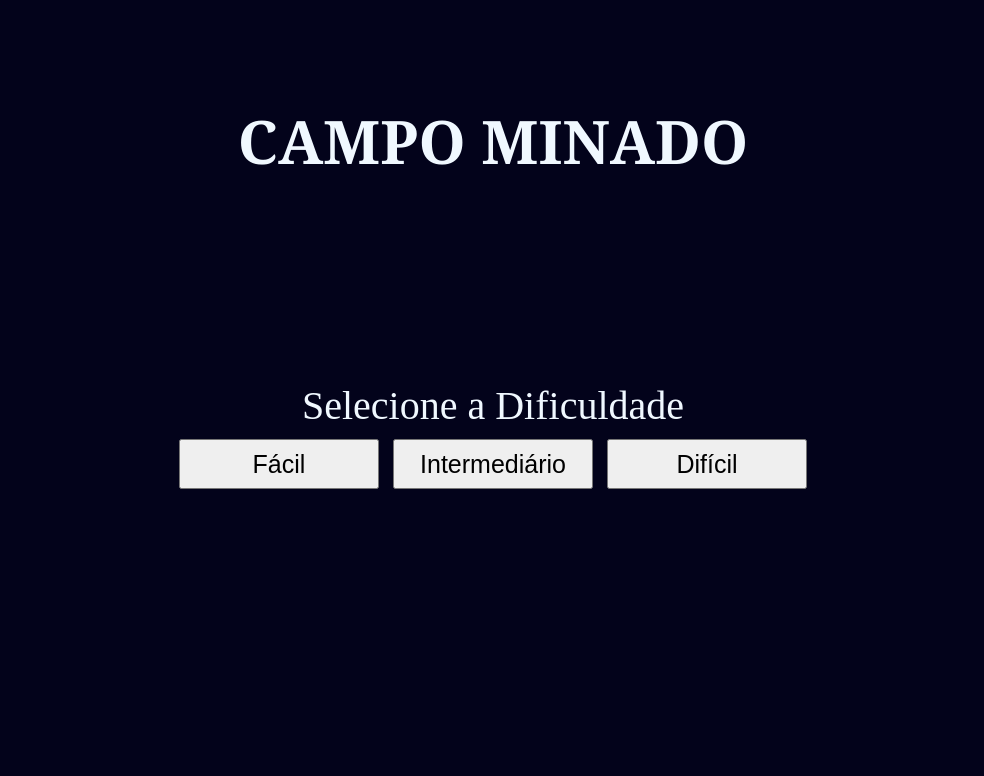
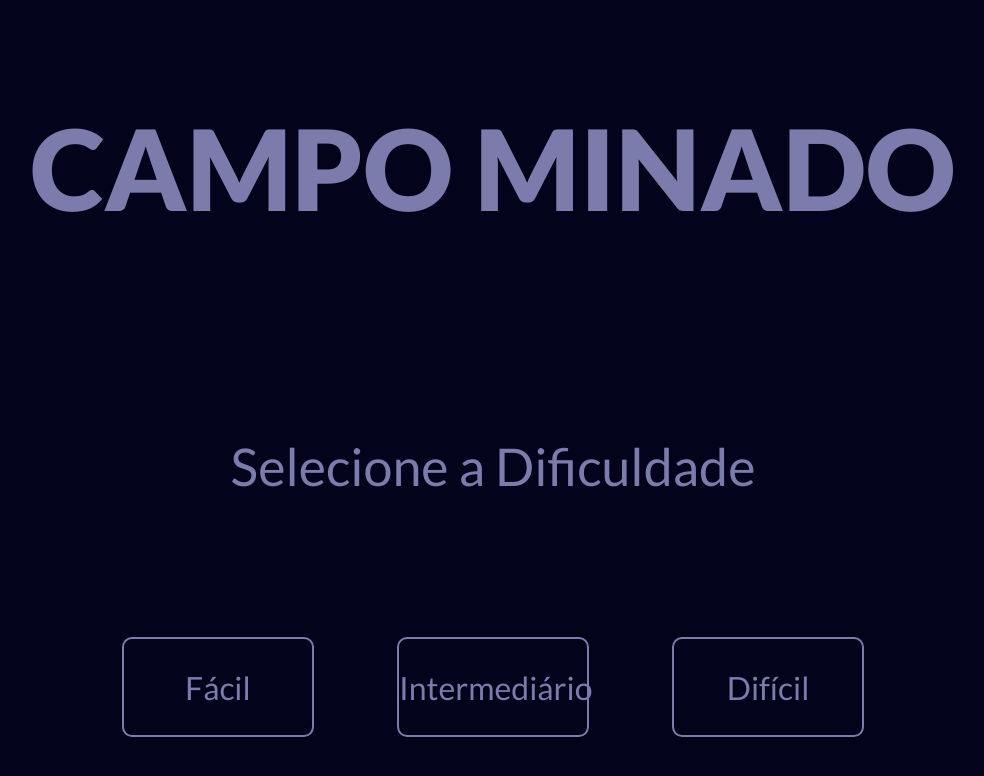
Before and after one commit to DaviAUJ/TrabalhoFinalPF, a plain HTML site: page campominado.html in a window 1280 px wide. Shown: the whole page, without its empty margins (147-1131 px from the left). Drawn offline with Linux system fonts and the light colour scheme.

Commit message:
Base para a função que cria o campo

```diff
--- a/campoStyle.css
+++ b/campoStyle.css
@@ -1,44 +1,66 @@
 @charset "UTF-8";
+@import url('https://fonts.googleapis.com/css2?family=Lato:wght@400;700;900&display=swap');
 
 * {
     margin: 0;
     padding: 0;
+
+    font-family: 'Lato', Arial, Helvetica, sans-serif;
+    color: #7b7bac;
 }
 
 :root {
     --dimensao: ;
 }
 
-body, main {
+body {
     background-color: #03031b;
-
-    height: 100vh;
 }
 
 h1 {
     text-align: center;
     margin-top: 100px;
-    color: aliceblue;
-    font-size: 60px;
-    font-family: Cambria, serif;
+
+    font-weight: 900;
+
+    font-size: 7rem;
 }
 
 p {
     text-align: center;
-    margin-top: 200px;
-    color: aliceblue;
-    font-size: 40px
+    margin: 200px 0px 100px;
+
+    font-size: 3.25rem;
 }
+
 #botoes {
     text-align: center;
 }
-#botoes button {
-    width:200px;
-    height: 50px;
-    font-size: 25px;
-    margin-right: 5px;
-    margin-left: 5px;
-    margin-top: 10px;
+
+#botoes > button {
+    width: 15%;
+    height: 100px;
+
+    font-size: 2rem;
+
+    margin: 40px 40px;
+
+    border-radius: 10px;
+    border-style: solid;
+    border-color: #7b7bac;
+
+    background-color: #03031b;
+}
+
+#botoes > button:hover {
+    background-color: #040416
+}
+
+#botoes > button:active {
+    background-color: #090913;
+    transform: scale(98%, 98%);
+
+    transition: 50ms linear;
 }
 
 #campo {
@@ -68,7 +90,8 @@ p {
 }
 
 #campo > div:active {
-    background-color: #1d1d29;
+    background-color: #7b7bac;
+    transform: scale(95%, 95%);
 
-    transition: background-color 50ms linear;
+    transition: 50ms linear;
 }
--- a/script.js
+++ b/script.js
@@ -1,3 +1,6 @@
+// Gera um número aleatório entre min e max, btw essa func não é pura
+const randint = (min) => (max) => Math.floor(Math.random() * (max - min + 1) + min)
+
 const divisaoInteira = (dividendo) => (divisor) => Math.floor(dividendo / divisor)
 
 // Cria elemento com já uma ID, este foi o melhor jeito de fazer que achei de fazer os dois ao mesmo tempo sem furar o paradigma
@@ -17,11 +20,43 @@ const carregar = (elementoHTML) => (dimensao) => (cont=0) => {
     carregar(elementoHTML)(dimensao)(cont + 1)
 }
 
+// TODO = a fazer
+// TODO: uma forma de fazer essa função ser pura pq nn consegui fazer usando sistema de seed, ent o jeito é usar randint()
+// TODO: também tentar fazer uma forma de fazer com o tanto de bombas sejam uniformes pq do jeito q tá fica variando, 10 - 20%, 20 - 25%, 30 - 30%
+//       se o cara der azar pode até pegar um campo inteiro
+// TODO: Fazer uma forma de o quadrado que o jogador clicar seja livre de bombas e que seus quadrados vizinhos tbm não tenham
+// TODO: tentar fazer uma forma de que bombas nunca façam um anel, onde a quadrado do meio fique isolado
+//       Esse nn tem tanta urgencia pq no original isso podia acontecer
+
+// Função usada para gerar uma matriz que representa o campo no código, 1 para bombas, 0 para espaços vazia, vou dormir agora boa noite
+const criarMatrizDoCampo = (dimensao) => (percentual) => (cont=1) => {
+    const gerarLinha = (tamanho) => (percentual) => (cont=1) => {
+        if(cont == tamanho) {
+            if(randint(1)(100) > percentual) {
+                return [ 0 ]
+            }
+
+            return [ 1 ]
+        }
+
+        if(randint(1)(100) > percentual) {
+            return [ 0, ...gerarLinha(tamanho)(percentual)(cont + 1) ]
+        }
+
+        return [ 1, ...gerarLinha(tamanho)(percentual)(cont + 1) ]
+    }
+
+    if(dimensao == cont) { return [ gerarLinha(dimensao)(percentual)() ] }
+
+    return [ gerarLinha(dimensao)(percentual)(), ...criarMatrizDoCampo(dimensao)(percentual)(cont + 1)]
+}
+
+console.log(criarMatrizDoCampo(10)(20)())
+
 // Reutilização de carregar
 const carregarCampo = carregar(document.getElementById("campo"))
 
-
-//
+// Função usada nos botões de dificuldade para escolher a dificuldade
 // Para mudar o arquivo CSS não adianta tem que furar o paradigma
 const escolherdificuldade = (id) => {
     const style =  document.documentElement.style
```
